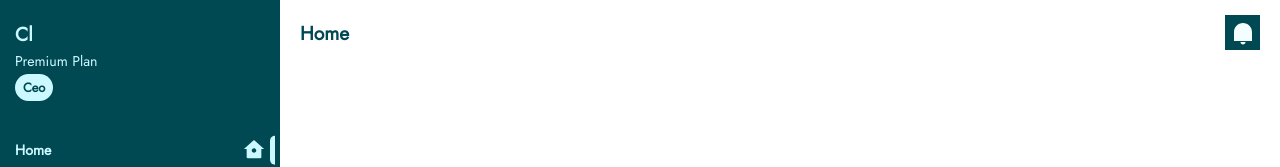
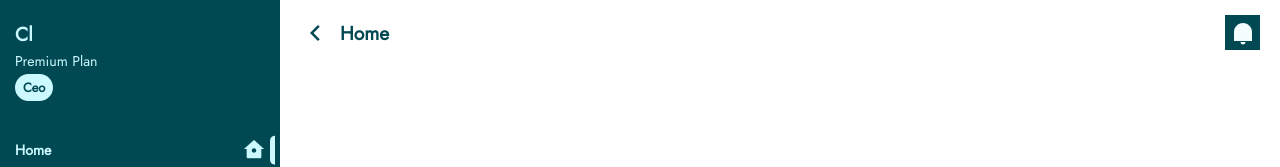
Before and after one commit to cloortt/web.cloortt.com, a Vue app: page / in a window 1280 px wide. Shown: the top 167 px of the page. Built offline with nearby package versions, Linux system fonts and the light colour scheme.

Commit message:
Modified Icon Component, AppHeader Component, Icon Component

```diff
--- a/src/assets/css/web.css
+++ b/src/assets/css/web.css
@@ -79,7 +79,7 @@
 .web-app-body .the-head .col-2 ul li {
   width: 35px;
   height: 35px;
-  margin-right: 20px;
+  margin-right: 2px;
 }
 
 .web-app-body .the-head .col-2 ul li:nth-last-child(1) {
--- a/src/components/AppHeader.vue
+++ b/src/components/AppHeader.vue
@@ -10,7 +10,12 @@ const props = defineProps({
 </script>
 <template>
   <div class="the-head cl-flex cl-flex-align-items-center">
-    <div class="col-1">
+    <div class="col-1 cl-flex cl-flex-align-items-center">
+      <Icon
+        class="cl-fill-base cl-margin-right"
+        name="arrow-left"
+        :size="{ width: '30px', height: '30px' }"
+      />
       <h6 class="cl-fg-base">{{ props.routeName }}</h6>
     </div>
     <div class="col-2 cl-flex cl-flex-justify-content-end">
--- a/src/components/Icon.vue
+++ b/src/components/Icon.vue
@@ -302,6 +302,21 @@ const props = defineProps({
   </svg>
   <!-- Arrow Right Ends -->
 
+  <!-- Arrow Left Starts -->
+  <svg
+    v-else-if="props.name === 'arrow-left'"
+    :width="props.size.width"
+    :height="props.size.height"
+    xmlns="http://www.w3.org/2000/svg"
+    viewBox="0 0 24 24"
+    fill="currentColor"
+  >
+    <path
+      d="M10.8284 12.0007L15.7782 16.9504L14.364 18.3646L8 12.0007L14.364 5.63672L15.7782 7.05093L10.8284 12.0007Z"
+    ></path>
+  </svg>
+  <!-- Arrow Left Ends -->
+
   <!-- Logout Icon Starts -->
   <svg
     v-else-if="props.name === 'logout'"
```
